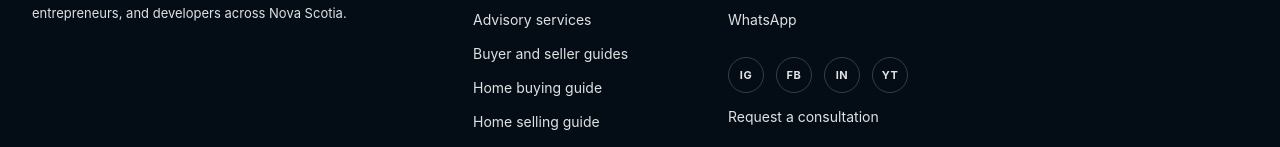
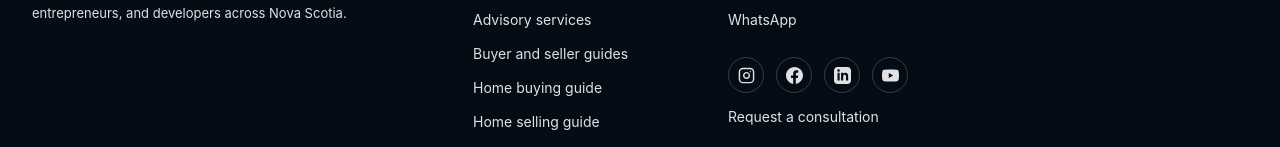
Before and after one commit to DEVuttkarsh12/pavneet-singh-realtor1, a Next.js app: page /buying-guide in a window 1280 px wide. Shown: the part 6745-6892 px from the top of the page. Built offline with nearby package versions, Linux system fonts and the light colour scheme.

Commit message:
Fix Privacy Policy and Terms hero image background contrast, and replace footer social text abbreviations with official SVG logos

```diff
--- a/app/components/Footer.tsx
+++ b/app/components/Footer.tsx
@@ -36,10 +36,28 @@
           <a href="mailto:realtorpavneetsingh@gmail.com">Email Pavneet</a>
           <a href="https://wa.me/19028099399" target="_blank" rel="noreferrer">WhatsApp</a>
           <div className="footer-social">
-            <a href="https://www.instagram.com/" target="_blank" rel="noreferrer" aria-label="Instagram">IG</a>
-            <a href="https://www.facebook.com/" target="_blank" rel="noreferrer" aria-label="Facebook">FB</a>
-            <a href="https://www.linkedin.com/" target="_blank" rel="noreferrer" aria-label="LinkedIn">IN</a>
-            <a href="https://www.youtube.com/" target="_blank" rel="noreferrer" aria-label="YouTube">YT</a>
+            <a href="https://www.instagram.com/" target="_blank" rel="noreferrer" aria-label="Instagram">
+              <svg width="17" height="17" viewBox="0 0 24 24" fill="none" stroke="currentColor" strokeWidth="2" strokeLinecap="round" strokeLinejoin="round" aria-hidden="true">
+                <rect x="2" y="2" width="20" height="20" rx="5" ry="5"/>
+                <path d="M16 11.37A4 4 0 1 1 12.63 8 4 4 0 0 1 16 11.37z"/>
+                <line x1="17.5" y1="6.5" x2="17.51" y2="6.5"/>
+              </svg>
+            </a>
+            <a href="https://www.facebook.com/" target="_blank" rel="noreferrer" aria-label="Facebook">
+              <svg width="17" height="17" viewBox="0 0 24 24" fill="currentColor" aria-hidden="true">
+                <path d="M24 12.073c0-6.627-5.373-12-12-12s-12 5.373-12 12c0 5.99 4.388 10.954 10.125 11.854v-8.385H7.078v-3.47h3.047V9.43c0-3.007 1.792-4.669 4.533-4.669 1.312 0 2.686.235 2.686.235v2.953H15.83c-1.491 0-1.956.925-1.956 1.874v2.25h3.328l-.532 3.47h-2.796v8.385C19.612 23.027 24 18.062 24 12.073z"/>
+              </svg>
+            </a>
+            <a href="https://www.linkedin.com/" target="_blank" rel="noreferrer" aria-label="LinkedIn">
+              <svg width="17" height="17" viewBox="0 0 24 24" fill="currentColor" aria-hidden="true">
+                <path d="M19 0h-14c-2.761 0-5 2.239-5 5v14c0 2.761 2.239 5 5 5h14c2.762 0 5-2.239 5-5v-14c0-2.761-2.238-5-5-5zm-11 19h-3v-11h3v11zm-1.5-12.268c-.966 0-1.75-.79-1.75-1.764s.784-1.764 1.75-1.764 1.75.79 1.75 1.764-.783 1.764-1.75 1.764zm13.5 12.268h-3v-5.604c0-3.368-4-3.113-4 0v5.604h-3v-11h3v1.765c1.396-2.586 7-2.777 7 2.476v6.759z"/>
+              </svg>
+            </a>
+            <a href="https://www.youtube.com/" target="_blank" rel="noreferrer" aria-label="YouTube">
+              <svg width="17" height="17" viewBox="0 0 24 24" fill="currentColor" aria-hidden="true">
+                <path d="M23.498 6.186a3.016 3.016 0 0 0-2.122-2.136C19.505 3.545 12 3.545 12 3.545s-7.505 0-9.377.505A3.017 3.017 0 0 0 .502 6.186C0 8.07 0 12 0 12s0 3.93.502 5.814a3.016 3.016 0 0 0 2.122 2.136c1.871.505 9.376.505 9.376.505s7.505 0 9.377-.505a3.015 3.015 0 0 0 2.122-2.136C24 15.93 24 12 24 12s0-3.93-.502-5.814zM9.545 15.568V8.432L15.818 12l-6.273 3.568z"/>
+              </svg>
+            </a>
           </div>
           <Link href="/contact">Request a consultation</Link>
         </div>
--- a/app/privacy-policy/page.tsx
+++ b/app/privacy-policy/page.tsx
@@ -13,6 +13,9 @@
     <main className="page-shell">
       <Header />
       <section className="page-hero">
+        <div className="page-hero-image">
+          <img src="/images/halifax-aerial.jpg" alt="Nova Scotia legal and privacy" />
+        </div>
         <div className="page-hero-content shell">
           <p className="eyebrow light">Legal &amp; Privacy</p>
           <h1>Privacy Policy</h1>
--- a/app/terms/page.tsx
+++ b/app/terms/page.tsx
@@ -13,6 +13,9 @@
     <main className="page-shell">
       <Header />
       <section className="page-hero">
+        <div className="page-hero-image">
+          <img src="/images/halifax-aerial.jpg" alt="Nova Scotia legal and terms" />
+        </div>
         <div className="page-hero-content shell">
           <p className="eyebrow light">Legal &amp; Governance</p>
           <h1>Terms of Service</h1>
```
